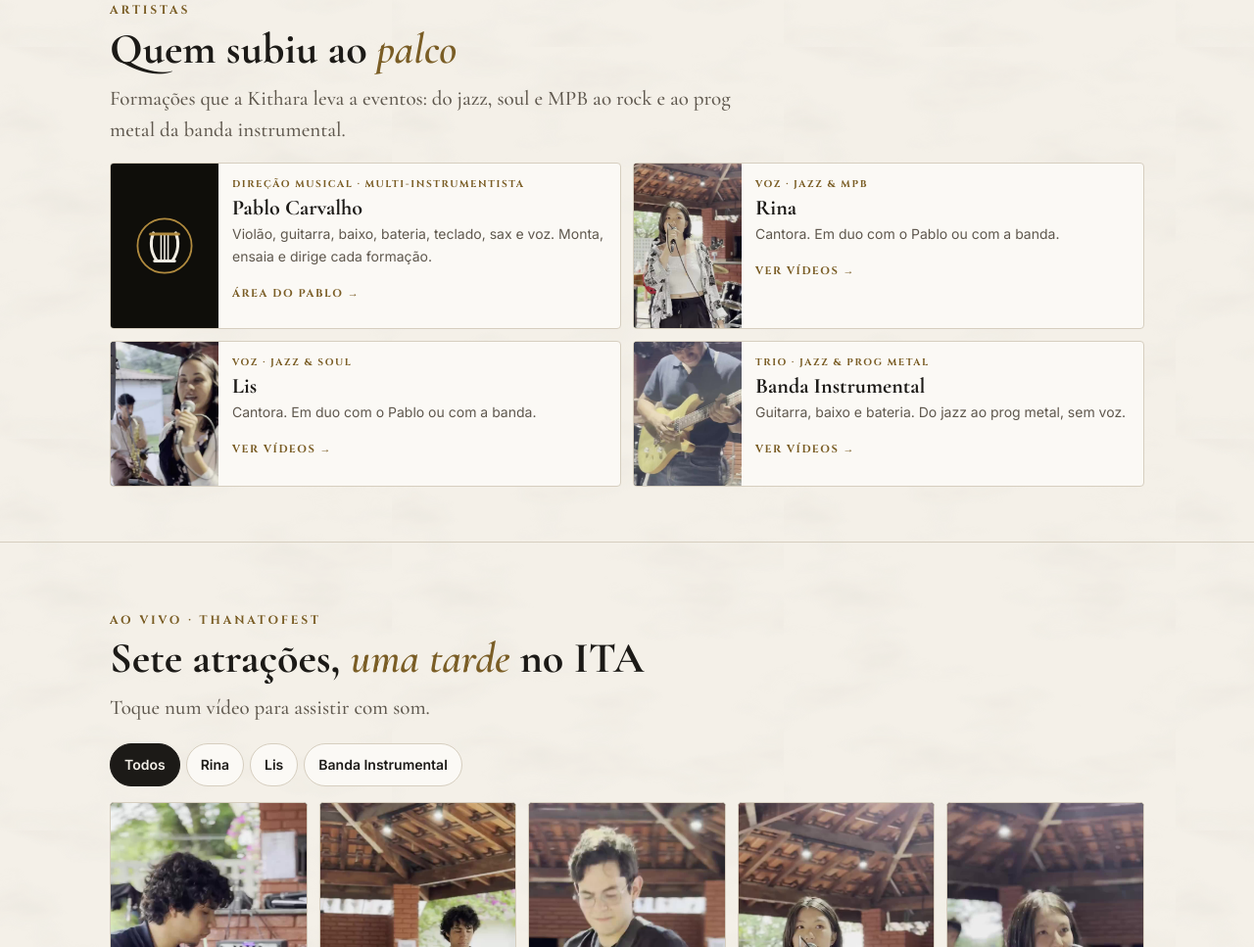
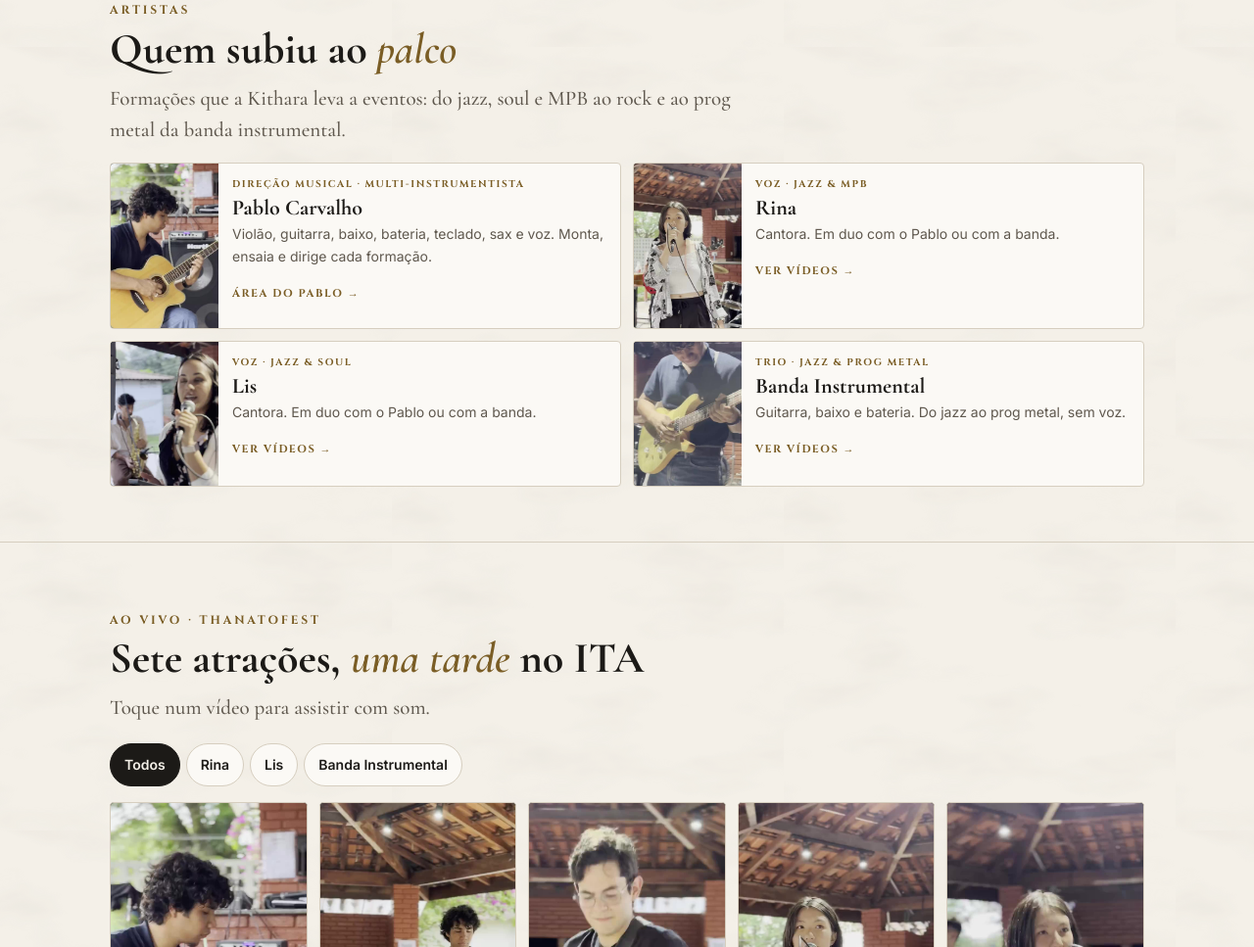
Before and after one commit to kithara-tech/kithara-tech.github.io, a plain HTML site: page cases/index.html in a window 1280 px wide. Shown: the part 1152-2119 px from the top of the page at 98% size. Drawn offline with nearby package versions, Linux system fonts and the light colour scheme.

Commit message:
Cases: foto do Pablo no card de "Quem subiu ao palco"
O card dele mostrava o emblema da lira no lugar da foto. Agora usa o
poster IMG_0604 (ele sozinho, tocando violão no ThanatoFest), no mesmo
recorte 3:4 dos cards da Rina, da Lis e da banda, com foco no rosto.

Co-Authored-By: Claude Opus 5.5 <noreply@anthropic.com>

```diff
--- a/assets/css/kithara.css
+++ b/assets/css/kithara.css
@@ -226,6 +226,7 @@ html[data-mode="dark"] .seg button[aria-pressed="true"]{box-shadow:inset 0 -2px
 .artist{display:grid;grid-template-columns:110px 1fr;background:var(--card);border:1px solid var(--line);border-radius:4px;overflow:hidden}
 .artist .ph{position:relative;background:#0F0E0A;min-height:146px}
 .artist .ph img{width:100%;height:100%;object-fit:cover;display:block;aspect-ratio:3/4}
+.artist .ph img.foco-dir{object-position:35% 30%}
 .artist .ph .emb{position:absolute;inset:0;margin:auto;width:60px;height:60px}
 .artist .ph .emb .i{stroke:#F2EDE3} .artist .ph .emb .g{stroke:#B08A3E}
 .artist .tx{padding:14px;display:grid;gap:4px;align-content:start}
--- a/cases/index.html
+++ b/cases/index.html
@@ -82,7 +82,7 @@
   <h2 class="h2">Quem subiu ao <em>palco</em></h2>
   <p class="lead">Formações que a Kithara leva a eventos: do jazz, soul e MPB ao rock e ao prog metal da banda instrumental.</p>
   <div class="artists">
-    <article class="artist"><div class="ph"><svg class="emb" viewBox="0 0 100 100" aria-hidden="true"><g fill="none" stroke-linecap="round" stroke-linejoin="round"><circle class="g" cx="50" cy="50" r="46" stroke-width="3"/><path class="i" d="M36 74 C26 60 25 42 31 28 M64 74 C74 60 75 42 69 28" stroke-width="5"/><path class="g" d="M26 30 H74" stroke-width="5"/><path class="i" d="M33 76 H67" stroke-width="5"/><path class="i" d="M44 33 V73 M50 33 V73 M56 33 V73" stroke-width="2.6"/></g></svg></div><div class="tx"><small>DIREÇÃO MUSICAL · MULTI-INSTRUMENTISTA</small><b>Pablo Carvalho</b><p>Violão, guitarra, baixo, bateria, teclado, sax e voz. Monta, ensaia e dirige cada formação.</p><a href="../pablo/">ÁREA DO PABLO →</a></div></article>
+    <article class="artist"><div class="ph"><img loading="lazy" class="foco-dir" alt="Pablo Carvalho tocando violão no ThanatoFest" src="../assets/posters/IMG_0604.jpg" width="720" height="1280"></div><div class="tx"><small>DIREÇÃO MUSICAL · MULTI-INSTRUMENTISTA</small><b>Pablo Carvalho</b><p>Violão, guitarra, baixo, bateria, teclado, sax e voz. Monta, ensaia e dirige cada formação.</p><a href="../pablo/">ÁREA DO PABLO →</a></div></article>
     <article class="artist"><div class="ph"><img loading="lazy" alt="Rina cantando no ThanatoFest" src="../assets/posters/IMG_0635.jpg" width="720" height="1280"></div><div class="tx"><small>VOZ · JAZZ &amp; MPB</small><b>Rina</b><p>Cantora. Em duo com o Pablo ou com a banda.</p><a href="#aovivo" data-f="rina">VER VÍDEOS →</a></div></article>
     <article class="artist"><div class="ph"><img loading="lazy" alt="Lis cantando no ThanatoFest" src="../assets/posters/IMG_0642.jpg" width="720" height="1280"></div><div class="tx"><small>VOZ · JAZZ &amp; SOUL</small><b>Lis</b><p>Cantora. Em duo com o Pablo ou com a banda.</p><a href="#aovivo" data-f="lis">VER VÍDEOS →</a></div></article>
     <article class="artist"><div class="ph"><img loading="lazy" alt="Banda instrumental no ThanatoFest" src="../assets/posters/IMG_0652.jpg" width="720" height="1280"></div><div class="tx"><small>TRIO · JAZZ &amp; PROG METAL</small><b>Banda Instrumental</b><p>Guitarra, baixo e bateria. Do jazz ao prog metal, sem voz.</p><a href="#aovivo" data-f="banda">VER VÍDEOS →</a></div></article>
```
